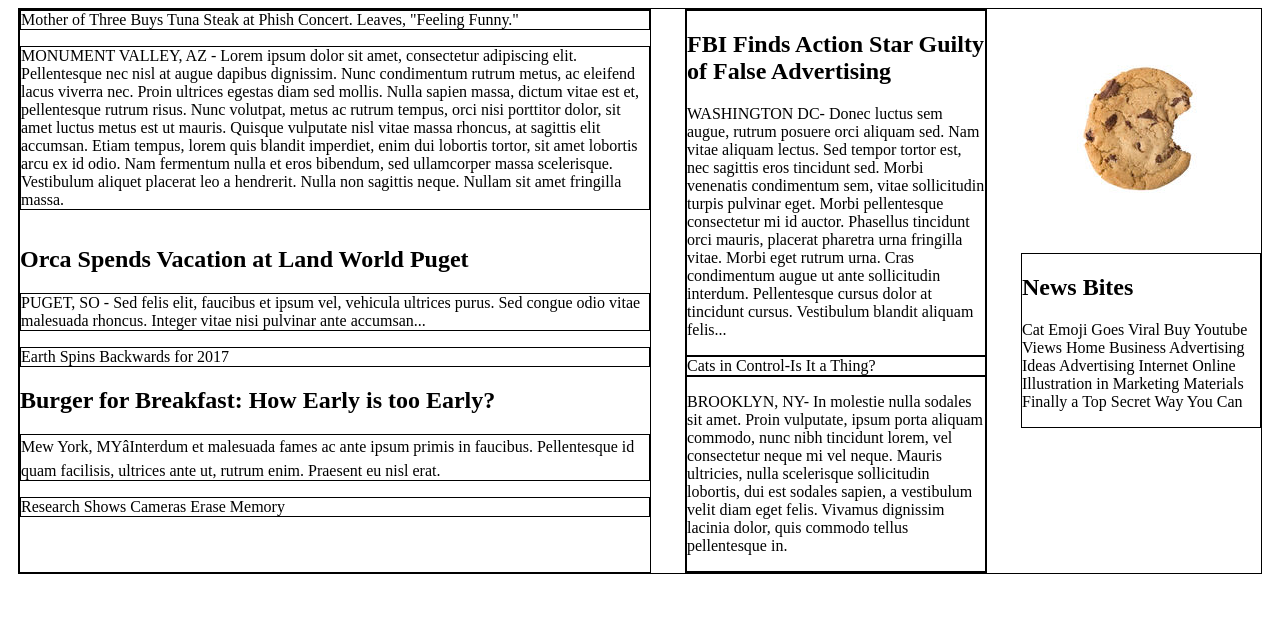
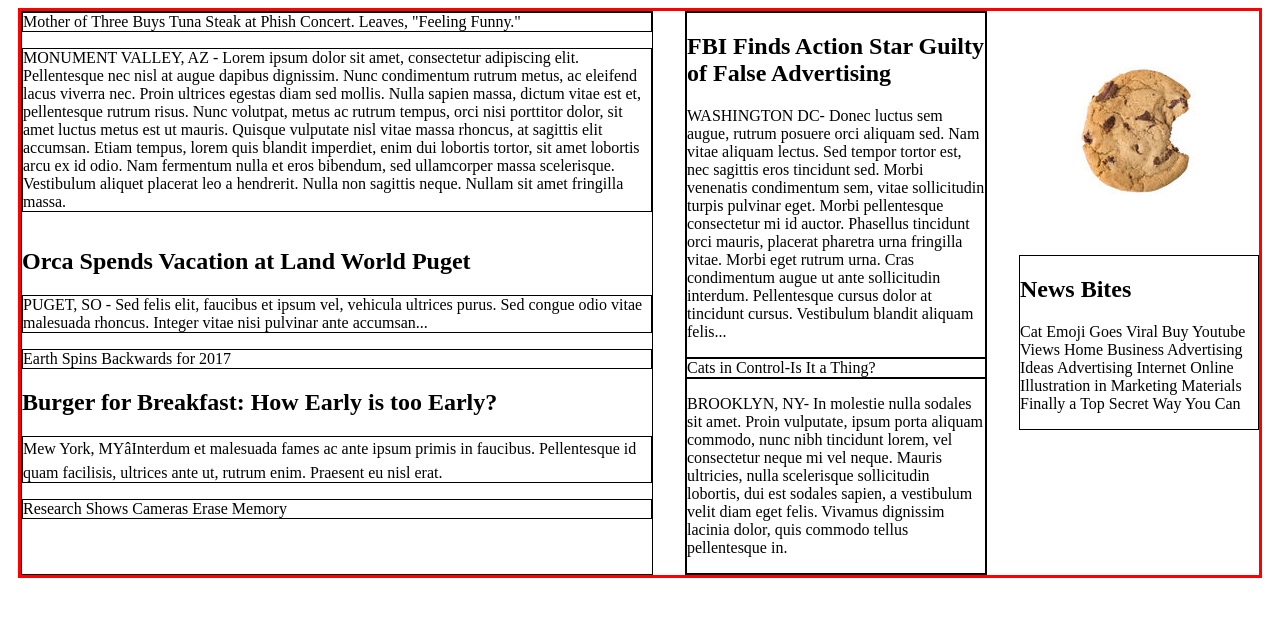
Before and after one commit to NoorulainKhaliq/MyTimes, a plain HTML site: page index.html in a window 1280 px wide. Shown: the part 91-708 px from the top of the page. Drawn offline with Linux system fonts and the light colour scheme.

Commit message:
columns done

```diff
--- a/resources/style.css
+++ b/resources/style.css
@@ -35,7 +35,7 @@ a {
 .container {
   display: flex;
   margin: 10px;
-  border: 1px solid black;
+  border: 3px solid red;
   justify-content: space-between;
 }
 
```
Also changed, not shown: index.html (+0 -2 lines).
